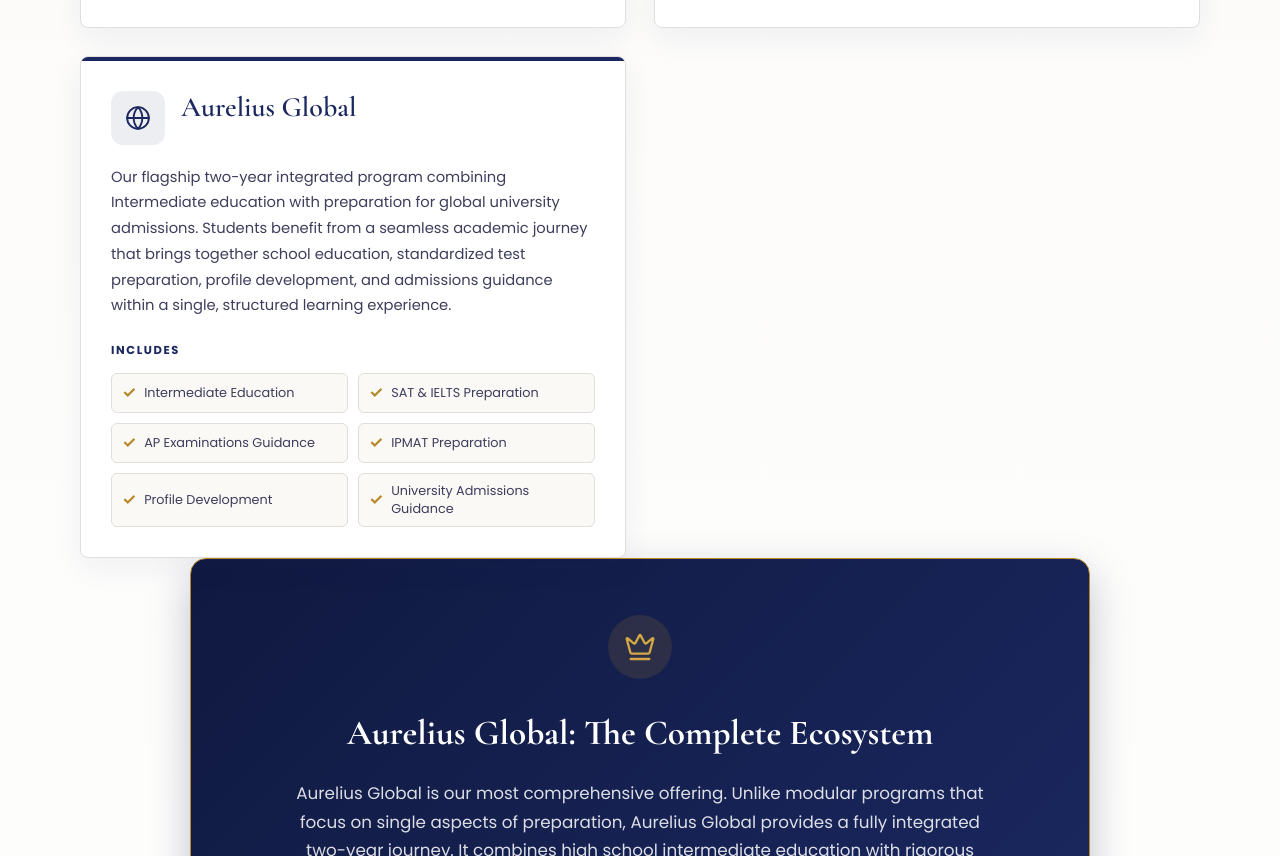
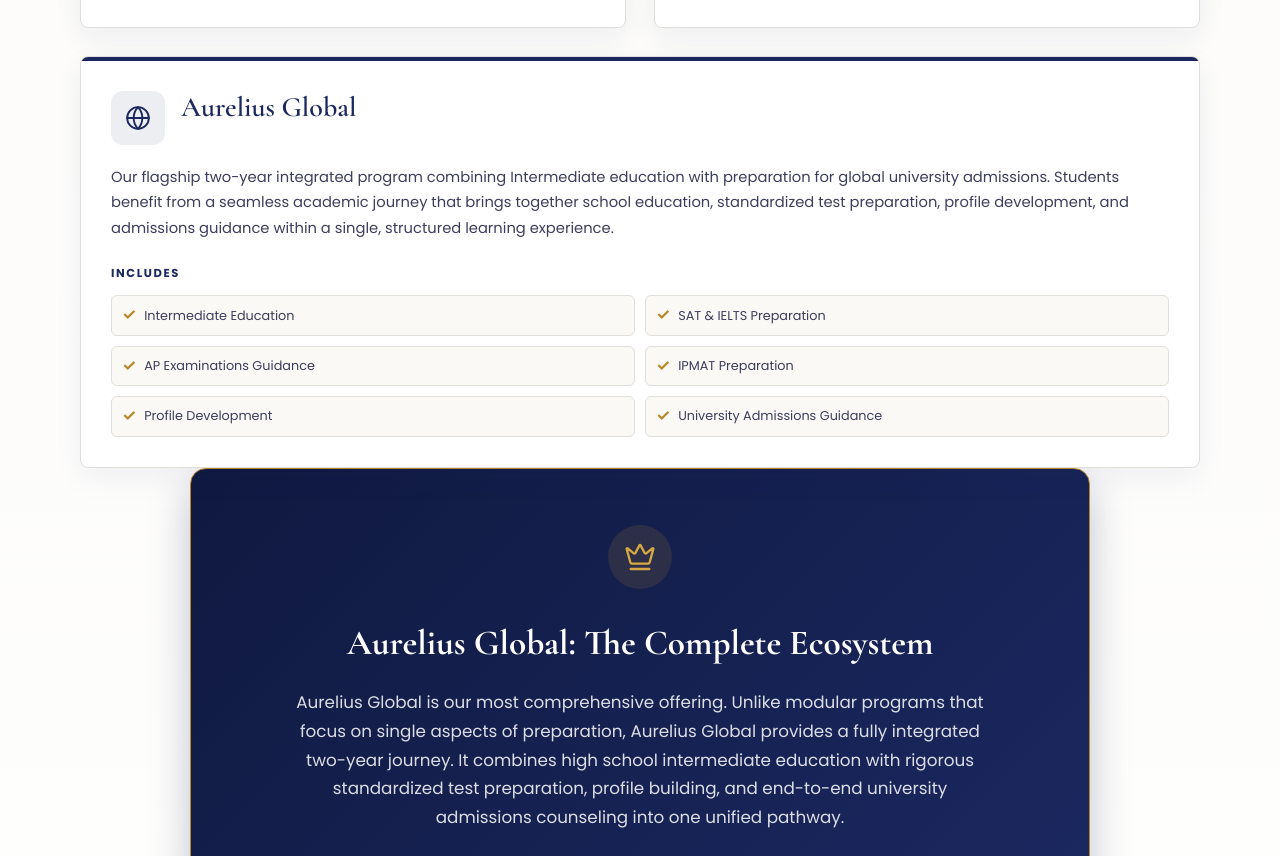
Before and after one commit to Babblu9/aureliua, a plain HTML site: page programs.html in a window 1280 px wide. Shown: the part 1499-2355 px from the top of the page. Drawn offline with nearby package versions, Linux system fonts and the light colour scheme.

Commit message:
Apply wide spanning structure to the Aurelius Global UI card

```diff
--- a/programs.html
+++ b/programs.html
@@ -34,6 +34,7 @@
     .pathway-card { background: var(--white); border: 1px solid var(--border); border-radius: var(--radius); padding: 34px 30px 30px; display: flex; flex-direction: column; position: relative; overflow: hidden; box-shadow: 0 10px 30px rgba(27,40,96,0.06); transition: transform var(--ease), box-shadow var(--ease), border-color var(--ease); }
     .pathway-card::before { content: ''; position: absolute; top: 0; left: 0; right: 0; bottom: auto; height: 4px; background: var(--gold); transform: none; }
     .pathway-card:hover { background: var(--white); border-color: rgba(184,137,42,0.35); box-shadow: 0 18px 48px rgba(27,40,96,0.12); transform: translateY(-4px); }
+    .pathway-card.wide { grid-column: span 2; }
     .pathway-card.navy-accent::before { background: var(--navy); }
     .pathway-header { display: flex; align-items: flex-start; gap: 16px; margin-bottom: 20px; }
     .pathway-icon { width: 54px; height: 54px; border-radius: 12px; display: flex; align-items: center; justify-content: center; flex-shrink: 0; }
@@ -55,6 +56,7 @@
     .offerings-table td:first-child { background: var(--cream); color: var(--navy); font-weight: 600; }
     @media (max-width: 900px) {
       .pathway-split { grid-template-columns: 1fr; }
+      .pathway-card.wide { grid-column: span 1; }
       .pathway-list { grid-template-columns: 1fr; }
       .offerings-table-wrap { overflow-x: auto; }
       .offerings-table { min-width: 820px; }
@@ -419,7 +421,7 @@
 
 
 
-      <div class="pathway-card navy-accent" id="aurelius-global" onclick="window.location.href='index.html#contact'" style="cursor: pointer;">
+      <div class="pathway-card navy-accent wide" id="aurelius-global" onclick="window.location.href='index.html#contact'" style="cursor: pointer;">
         <div class="pathway-header">
           <div class="pathway-icon"><i data-lucide="globe"></i></div>
           <div class="pathway-title">Aurelius Global</div>
```
